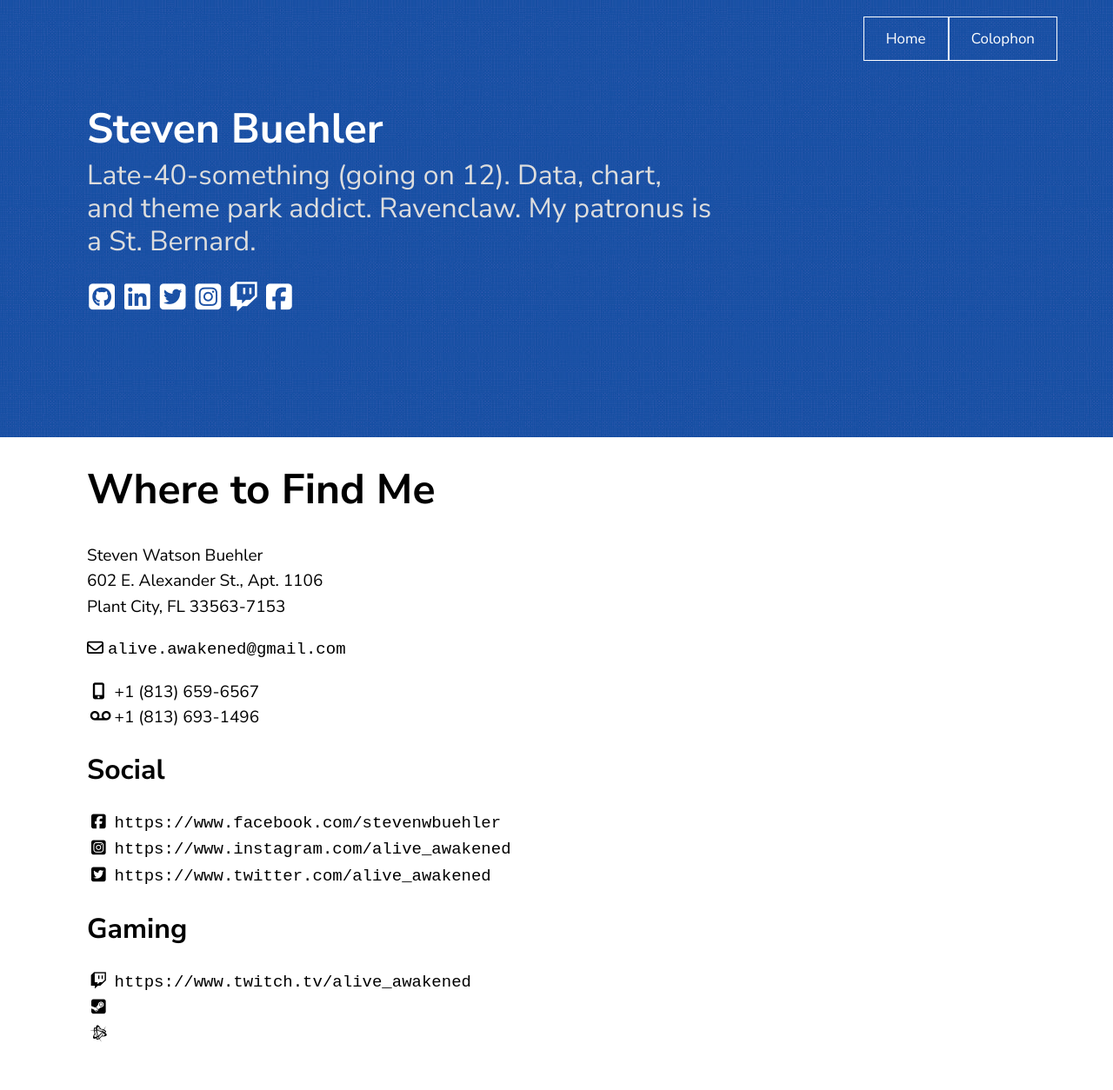
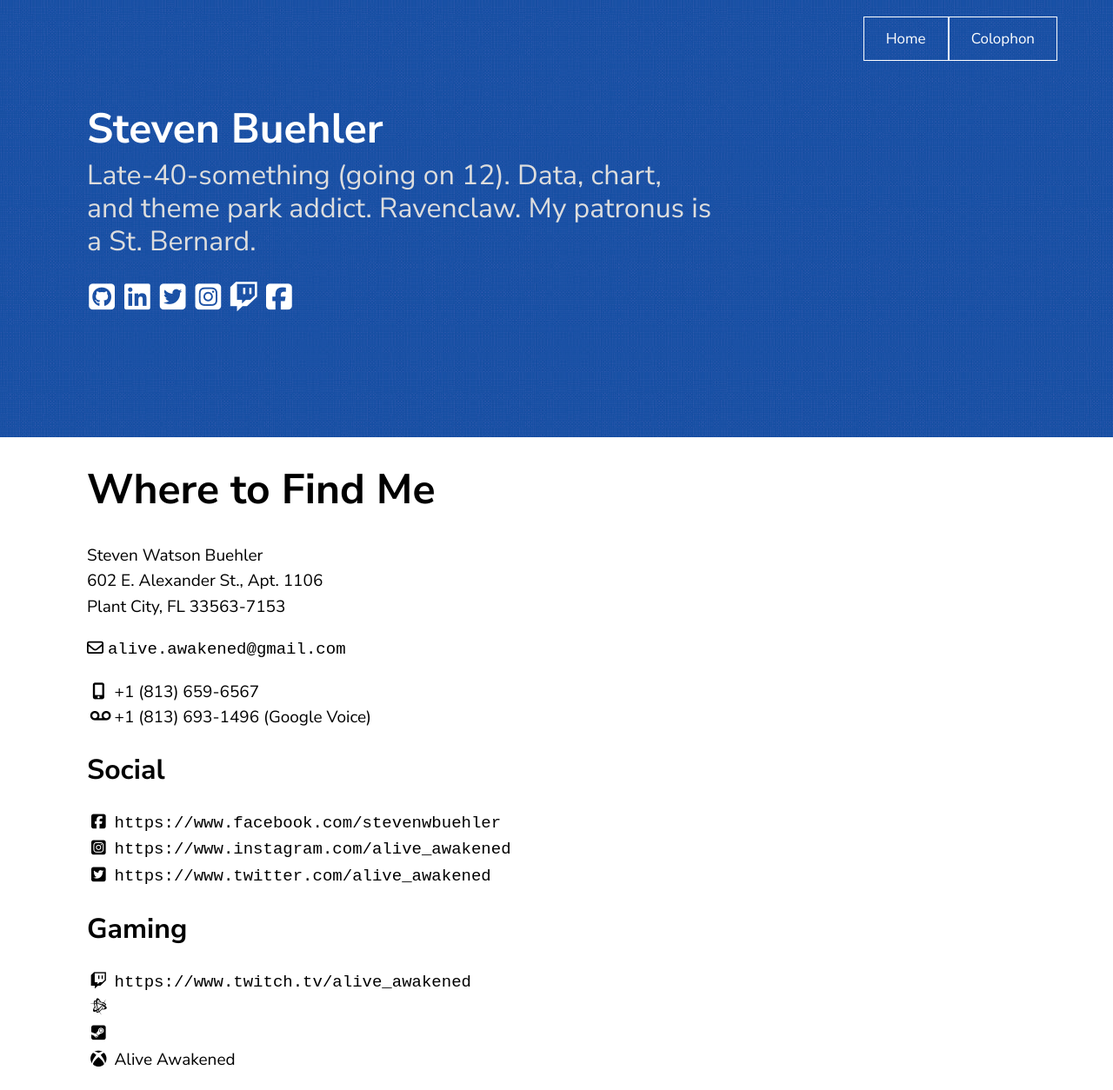
Before and after one commit to stevenbuehler/stevenbuehler.github.io, a Jekyll site: the page built from contact.html, in a window 1280 px wide. Shown: the whole page at 87% size. Built offline with Jekyll 4.4.1, drawn with Linux system fonts in a browser that asks for light colours; nearby versions of some CDN libraries; before the commit the page ends 1224 px from its top, so only the background shows below that.

Commit message:
Update contact.html

```diff
--- a/contact.html
+++ b/contact.html
@@ -17,19 +17,20 @@ layout: page
   <i class="far fa-envelope"></i> <tt><span itemprop="email">alive.awakened@gmail.com</span></tt>
 </p>
 <p>
-  <i class="fas fa-mobile-alt"></i> <span itemprop="telephone">+1 (813) 659-6567</span><br />
-  <i class="fas fa-voicemail"></i> <span itemprop="telephone">+1 (813) 693-1496</span>
+  <i class="fas fa-mobile-alt"></i> <span itemprop="telephone">+1 (813) 659-6567</span>
+  <br /><i class="fas fa-voicemail"></i> <span itemprop="telephone">+1 (813) 693-1496</span> (Google Voice)
 </p>
 <h2>Social</h2>
 <p>
-  <i class="fab fa-facebook-square"></i>  <tt><span itemprop="sameAs">https://www.facebook.com/stevenwbuehler</span></tt><br />
-  <i class="fab fa-instagram-square"></i> <tt><span itemprop="sameAs">https://www.instagram.com/alive_awakened</span></tt><br />
-  <i class="fab fa-twitter-square"></i>   <tt><span itemprop="sameAs">https://www.twitter.com/alive_awakened</span></tt><br />
+  <i class="fab fa-facebook-square"></i>  <tt><span itemprop="sameAs">https://www.facebook.com/stevenwbuehler</span></tt>
+  <br /><i class="fab fa-instagram-square"></i> <tt><span itemprop="sameAs">https://www.instagram.com/alive_awakened</span></tt>
+  <br /><i class="fab fa-twitter-square"></i>   <tt><span itemprop="sameAs">https://www.twitter.com/alive_awakened</span></tt>
 </p>
 <h2>Gaming</h2>
 <p>
-  <i class="fab fa-twitch"></i>           <tt><span itemprop="sameAs">https://www.twitch.tv/alive_awakened</span></tt><br />
-  <i class="fab fa-steam-square"></i>     <tt><span itemprop="sameAs"></span></tt><br />
-  <i class="fab fa-battle-net"></i>       <span itemprop="sameAs"></span></tt>
+  <i class="fab fa-twitch"></i>           <tt><span itemprop="sameAs">https://www.twitch.tv/alive_awakened</span></tt>
+  <br /><i class="fab fa-battle-net"></i>       <span itemprop="sameAs"></span>
+  <br /><i class="fab fa-steam-square"></i>     <tt><span itemprop="sameAs"></span></tt>
+  <br /><i class="fab fa-xbox"></i>         <span itemprop="saneAs">Alive Awakened</span>
 </p>
 </span>
```
